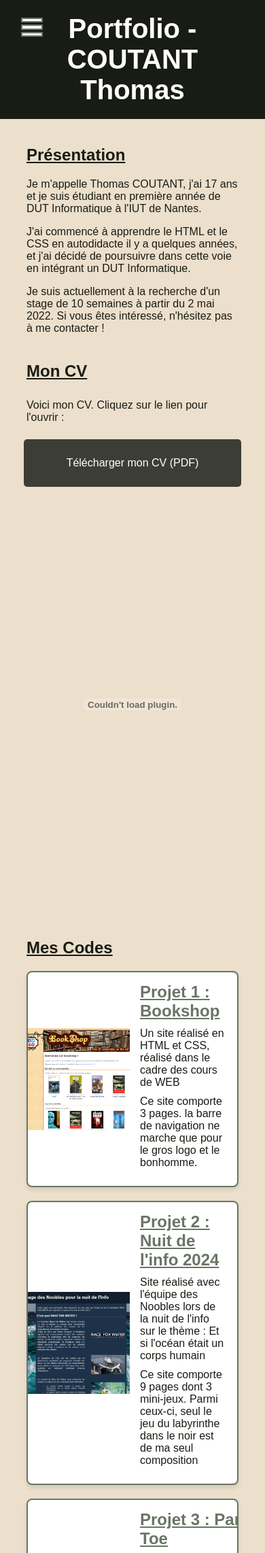
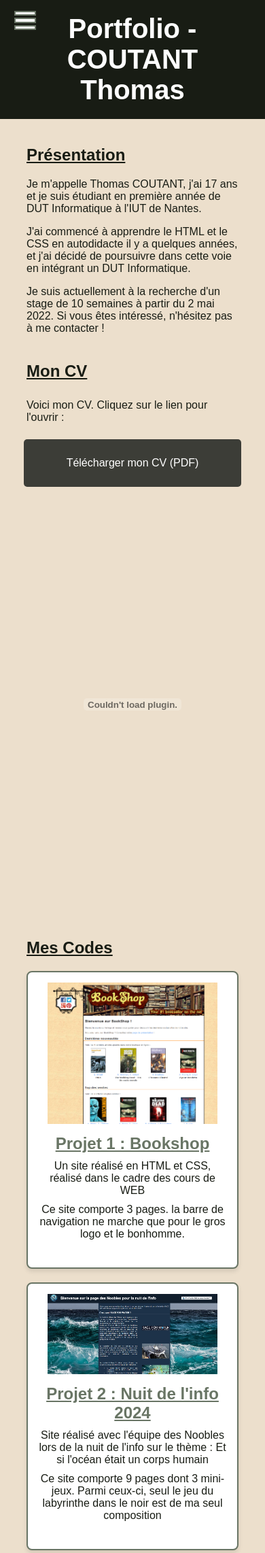
Before and after one commit to thomasctn/portfolio, a PHP site: page / in a window 390 px wide. Shown: the top 2284 px of the page at 68% size. Run offline with PHP 8.4, Linux system fonts and the light colour scheme.

Commit message:
ajout css tel

```diff
--- a/assets/style.css
+++ b/assets/style.css
@@ -277,3 +277,40 @@
 .linux-info {
     text-align: left;
 }
+
+@media screen and (max-width: 768px) {
+    .project {
+        flex-direction: column; /* Met l’image au-dessus du texte */
+        align-items: center;
+        text-align: center;
+        padding: 15px; /* Ajoute de l'espace */
+    }
+
+    .project img {
+        width: 100%;  /* L'image prend toute la largeur */
+        max-width: 250px; /* Mais pas plus grande que 250px */
+        height: auto;
+    }
+
+    .project-details {
+        width: 100%; /* Le texte prend toute la largeur */
+    }
+
+    #download {
+        width: 100%; /* La case de téléchargement prend toute la largeur */
+    }
+
+    .download-links {
+        grid-template-columns: 1fr; /* Les liens passent en colonne */
+        gap: 15px;
+    }
+
+    .linux-info {
+        text-align: center; /* Centre la commande Linux */
+    }
+
+    .hamburger {
+        top: 15px; /* Ajuste la position du menu */
+        left: 15px;
+    }
+}
```
